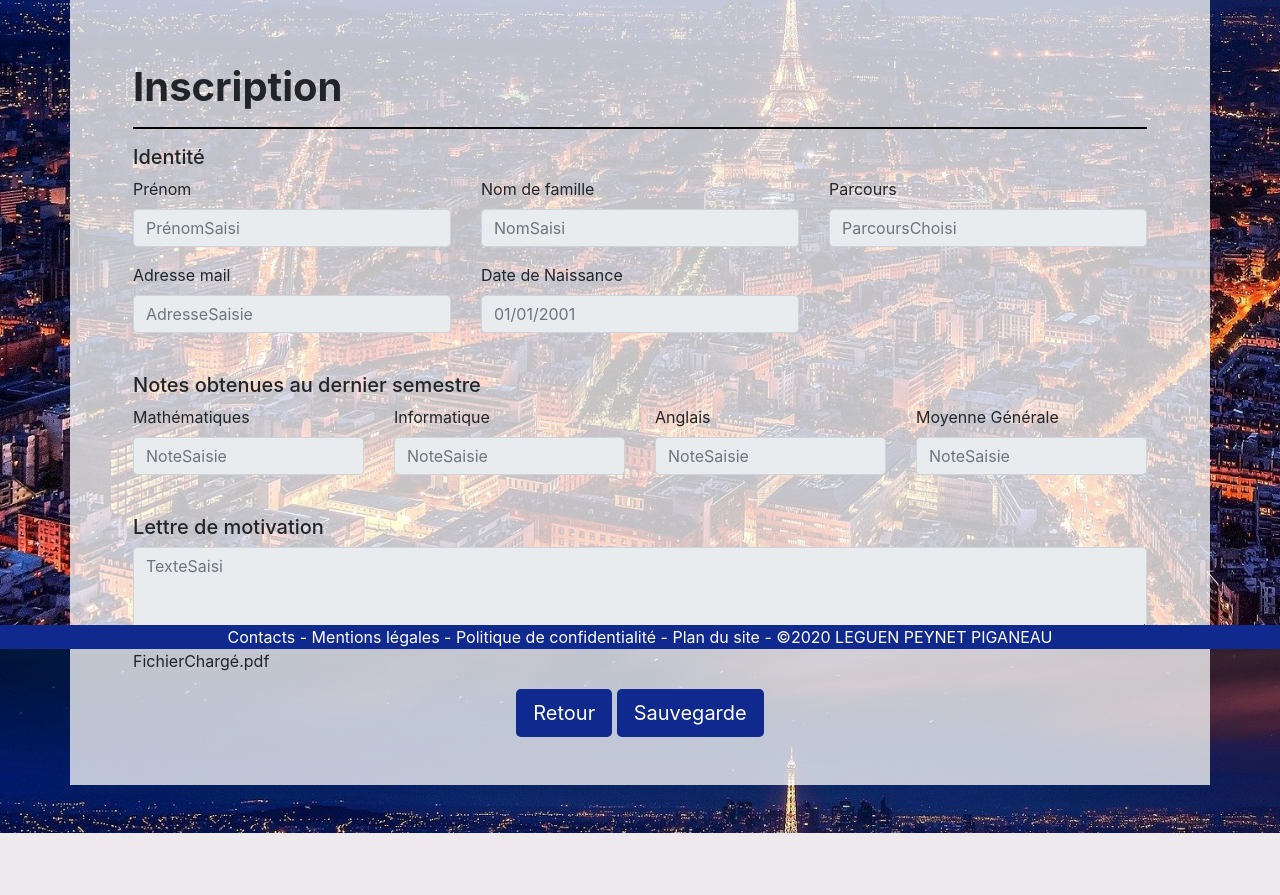
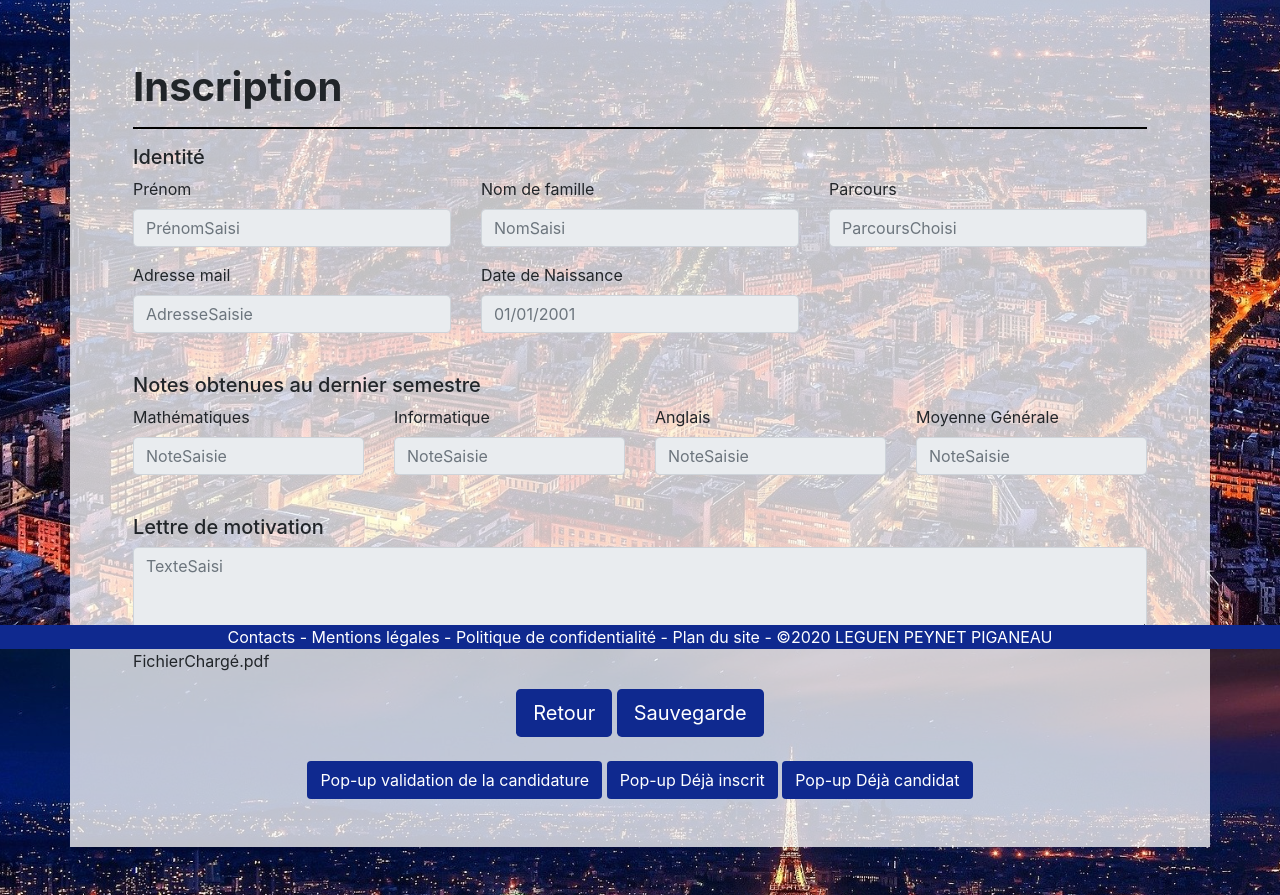
Before and after one commit to ylgn/projetWEB, a PHP site: page /sauvegarde.php in a window 1280 px wide. Shown: the part 151-1046 px from the top of the page. Before the commit the page ends 984 px from the top, so only its background shows below. Run offline with PHP 8.4, Linux system fonts and the light colour scheme.

Commit message:
Page de sauvegarde et pop-up de validation
La dernière ligne de boutons devra être supprimée, elle ne sert qu'à tester le visuel en attendant que les fonctions adéquates ne soient mises en place :heavy_check_mark:

Suppression de la page validation.php qui n'a plus lieu d'être puisque tout se fera par pop-up.

```diff
--- a/Vue/sauvegarde.php
+++ b/Vue/sauvegarde.php
@@ -122,7 +122,27 @@
 								<!-- <button class="btn btn-lg myBtn" type="submit">Retour</button>
 								<button class="btn btn-lg myBtn" type="submit">Sauvegarde</button> -->
 								<input type="button" class="btn myBtn btn-lg" value="Retour" onclick="document.location.href='postuler.php'; ">
-								<input type="button" class="btn myBtn btn-lg" value="Sauvegarde" onclick="document.location.href='validation.php'; ">
+								<input type="button" class="btn myBtn btn-lg" value="Sauvegarde" onclick="/*validation();*/">
+							</div>
+
+
+							<!-- ATTENTION Il faut que le bouton sauvegarde appelle l'une de ces pop-ups -->
+
+
+							<!-- LES 3 BOUTONS SUIVANTS SONT A SUPPRIMER -->
+
+
+							<br>
+							<div class="text-center">
+								<button type="button" class="btn myBtn" data-toggle="modal" data-target="#modalNew">
+									Pop-up validation de la candidature
+								</button>
+								<button type="button" class="btn myBtn" data-toggle="modal" data-target="#modalErreur">
+									Pop-up Déjà inscrit
+								</button>
+								<button type="button" class="btn myBtn" data-toggle="modal" data-target="#modalModification">
+									Pop-up Déjà candidat
+								</button>
 							</div>
 						</form>
 
@@ -130,5 +150,101 @@
 				</div>
 			</div>
 		</div>
-</body>
+
+
+		<!-- Pop-up validation candidature -->
+		<div class="modal fade" id="modalNew" tabindex="-1" role="dialog" aria-hidden="true">
+			<div class="modal-dialog modal-dialog-centered" role="document">
+				<div class="modal-content">
+					<div class="modal-body text-center">
+						<h3>Candidature en cours de validation</h3>
+						<h4>Votre demande d'inscription a bien été prise en compte et sera étudiée dans les plus brefs délais.</h4>
+						<input type="button" class="btn myBtn" data-dismiss="modal" value="Retour à la page d'accueil" onclick="document.location.href='index.php'; ">
+						<button type="button" class="btn myBtn" data-dismiss="modal">Ok</button>
+					</div>
+				</div>
+			</div>
+		</div>
+
+		<!-- Pop-up erreur déjà inscrit -->
+		<div class="modal fade" id="modalErreur" tabindex="-1" role="dialog" aria-hidden="true">
+			<div class="modal-dialog modal-dialog-centered" role="document">
+				<div class="modal-content">
+					<div class="modal-body text-center">
+						<h3>Erreur</h3>
+						<h4>Votre inscription a déjà été validée, vous ne pouvez plus postuler</h4>
+						<button type="button" class="btn myBtn" data-dismiss="modal">Ok</button>
+					</div>
+				</div>
+			</div>
+		</div>
+
+		<!-- Pop-up modification candidature -->
+		<div class="modal fade" id="modalModification" tabindex="-1" role="dialog" aria-hidden="true">
+			<div class="modal-dialog modal-dialog-centered modal-lg" role="document">
+				<div class="modal-content">
+					<div class="modal-body text-center center">
+						<h3>Candidature déjà prise en compte</h3>
+						<h4>Souhaitez-vous la modifier avec cette nouvelle saisie ?</h4>
+						<table class="table">
+							<tr><td></td><td>Anciennes données</td><td>Nouvelles données</td></tr>
+							<tr><td>Nom</td><td>OldName</td><td>NewName</td></tr>
+							<tr><td>Prénom</td><td>OldName</td><td>NewName</td></tr>
+							<tr><td>Parcours</td><td>OldParcours</td><td>NewParcours</td></tr>
+							<tr><td>Mail</td><td>OldMail</td><td>NewMail</td></tr>
+							<tr><td>Date de Naissance</td><td>OldNBirthdate</td><td>NewBirthdate</td></tr>
+							<tr><td>Note en Maths</td><td>10</td><td>11</td></tr>
+							<tr><td>Note en Informatique</td><td>15</td><td>16</td></tr>
+							<tr><td>Note en Anglais</td><td>17</td><td>16</td></tr>
+							<tr><td>Moyenne Générale</td><td>13</td><td>14</td></tr>
+						</table>
+						<!-- <button type="button" class="btn myBtn" data-dismiss="modal">Annuler</button> -->
+						<button type="button" class="btn myBtn" data-dismiss="modal" data-toggle="modal" data-target="#modalModificationCancel">Annuler</button>
+						<input type="button" class="btn myBtn" data-dismiss="modal" data-toggle="modal" data-target="#modalModificationSave" value="Sauvegarder les modifications">
+						<input type="button" class="btn myBtn" data-dismiss="modal" data-toggle="modal" data-target="#modalDelete" value="Supprimer la candidature">
+					</div>
+				</div>
+			</div>
+		</div>
+
+		<div class="modal fade" id="modalModificationCancel" tabindex="-1" role="dialog" aria-hidden="true">
+			<div class="modal-dialog modal-dialog-centered" role="document">
+				<div class="modal-content">
+					<div class="modal-body text-center">
+						<h3>Annulation</h3>
+						<h4>Votre candidature ne sera ni modifiée ni supprimée</h4>
+						<button type="button" class="btn myBtn" data-dismiss="modal">Ok</button>
+					</div>
+				</div>
+			</div>
+		</div>
+
+		<div class="modal fade" id="modalModificationSave" tabindex="-1" role="dialog" aria-hidden="true">
+			<div class="modal-dialog modal-dialog-centered" role="document">
+				<div class="modal-content">
+					<div class="modal-body text-center">
+						<h3>Sauvegarde</h3>
+						<h4>Votre candidature a bien été mise-à-jour</h4>
+						<button type="button" class="btn myBtn" data-dismiss="modal">Ok</button>
+					</div>
+				</div>
+			</div>
+		</div>
+
+		<div class="modal fade" id="modalDelete" tabindex="-1" role="dialog" aria-hidden="true">
+			<div class="modal-dialog modal-dialog-centered" role="document">
+				<div class="modal-content">
+					<div class="modal-body text-center">
+						<h3>Suppression</h3>
+						<h4>Votre candidature a bien été supprimée</h4>
+						<h6>Cette suppression est définitive</h6>
+						<button type="button" class="btn myBtn" data-dismiss="modal">Ok</button>
+					</div>
+				</div>
+			</div>
+		</div>
+
+	</body>
+
+
 </html>
```
Also changed, not shown: Vue/validation.php (deleted, +0 -109 lines).
